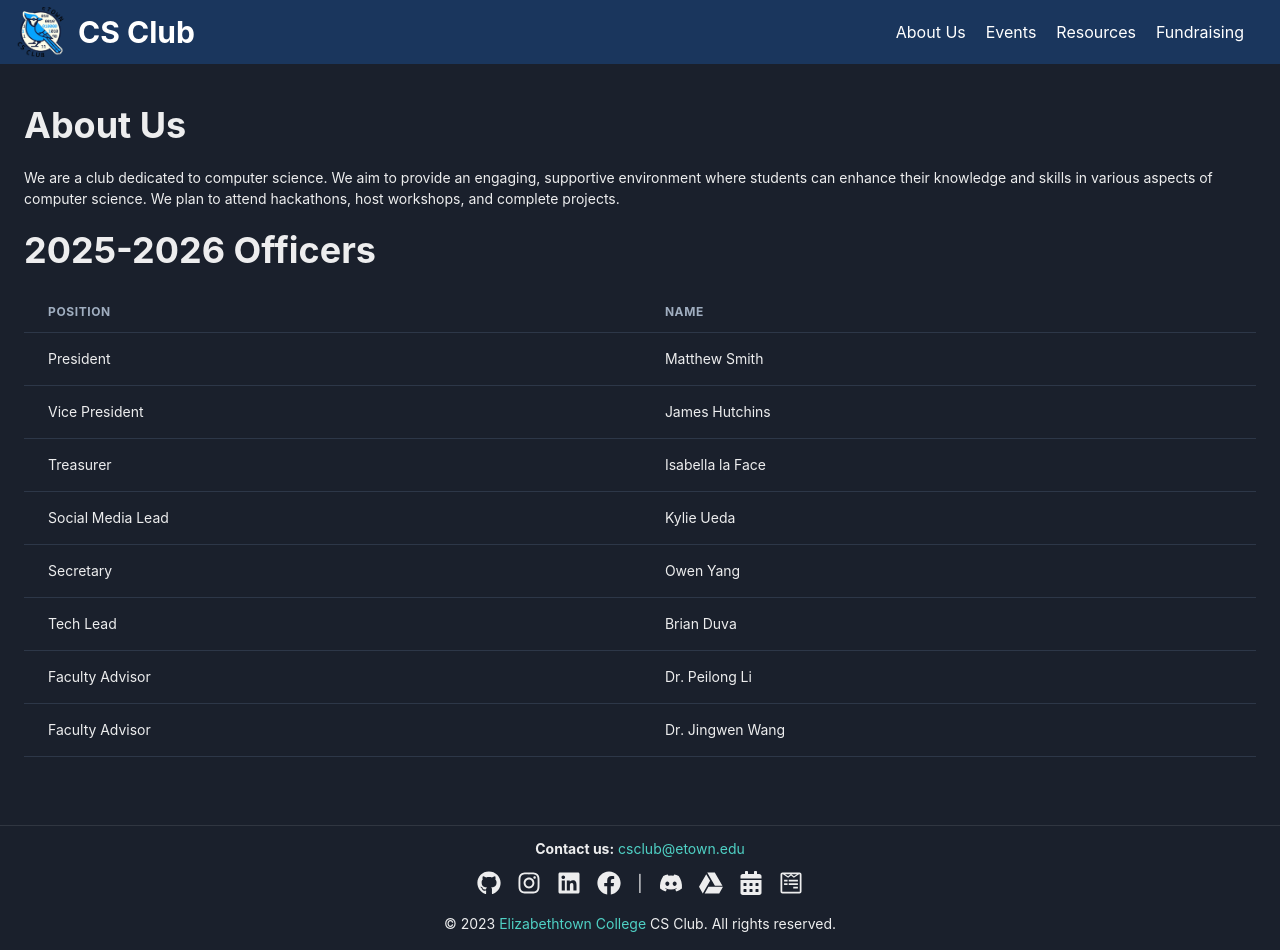
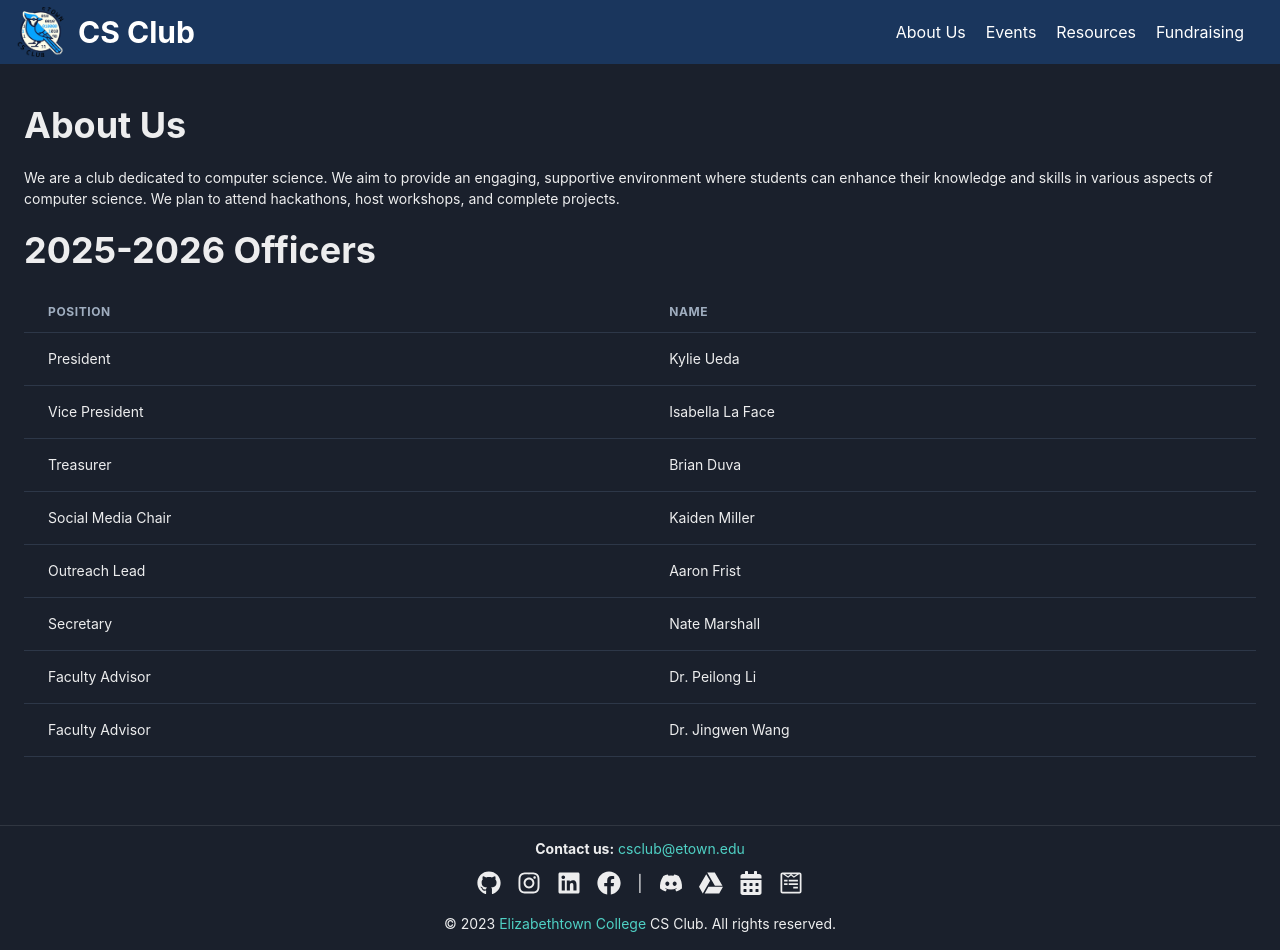
Before and after one commit to Etown-Computer-Science-Club/csclub_website, a React (Vite) app in the folder client/: page / in a window 1280 px wide. Built offline with nearby package versions, Linux system fonts and the light colour scheme; the HTML template or start-up script is replaced by a standard one.

Commit message:
Updated Cabinet (#79)

```diff
--- a/client/src/pages/AboutUs.jsx
+++ b/client/src/pages/AboutUs.jsx
@@ -24,48 +24,48 @@ function AboutUs() {
             <Tr>
               <Td>President</Td>
               <Td>
-                <Link href="https://www.linkedin.com/in/mattsmith46/" isExternal>
-                  Matthew Smith
+                <Link href="https://www.linkedin.com/in/kanade-ueda/" isExternal>
+                  Kylie Ueda
                 </Link>
               </Td>
             </Tr>
             <Tr>
               <Td>Vice President</Td>
               <Td>
-                <Link href="https://www.linkedin.com/in/james-m-hutchins/" isExternal>
-                  James Hutchins
+                <Link href="https://www.linkedin.com/in/isabella-la-face-76b148300/" isExternal>
+                  Isabella La Face
                 </Link>
               </Td>
             </Tr>
             <Tr>
               <Td>Treasurer</Td>
               <Td>
-                <Link href="https://www.linkedin.com/in/isabella-la-face-76b148300/" isExternal>
-                  Isabella la Face
+                <Link href="https://www.linkedin.com/in/brian-duva-software-dev/" isExternal>
+                  Brian Duva
                 </Link>
               </Td>
             </Tr>
             <Tr>
-              <Td>Social Media Lead</Td>
+              <Td>Social Media Chair</Td>
               <Td>
-                <Link href="https://www.linkedin.com/in/kanade-ueda-0b0783289/" isExternal>
-                  Kylie Ueda
+                <Link href="https://www.linkedin.com/in/kaiden-miller/" isExternal>
+                  Kaiden Miller
+                </Link>
+              </Td>
+            </Tr>
+            <Tr>
+              <Td>Outreach Lead</Td>
+              <Td>
+                <Link href="https://www.linkedin.com/in/aaronfrist/" isExternal>
+                  Aaron Frist
                 </Link>
               </Td>
             </Tr>
             <Tr>
               <Td>Secretary</Td>
               <Td>
-                <Link href="https://www.linkedin.com/in/owyang137/" isExternal>
-                  Owen Yang
-                </Link>
-              </Td>
-            </Tr>
-            <Tr>
-              <Td>Tech Lead</Td>
-              <Td>
-                <Link href="https://www.linkedin.com/in/brian-duva-software-dev/" isExternal>
-                  Brian Duva
+                <Link href="https://www.linkedin.com/in/natemarshall5/" isExternal>
+                  Nate Marshall
                 </Link>
               </Td>
             </Tr>
```
